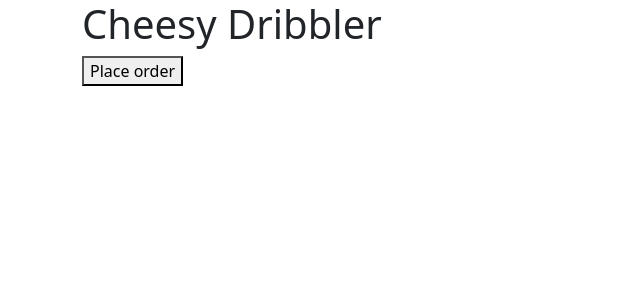
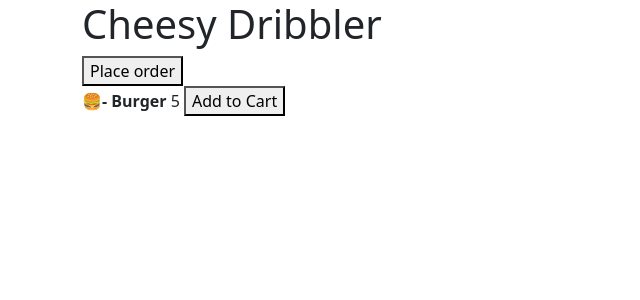
Before and after one commit to alice-njoroge/Vue3-compositions-API, a Vue app: page / in a window 1280 px wide. Shown: the top 300 px of the page, without its empty margins (0-640 px from the left). Built offline with nearby package versions, Linux system fonts and the light colour scheme.

Commit message:
using context - emit in setup method

```diff
--- a/src/App.vue
+++ b/src/App.vue
@@ -1,10 +1,13 @@
 <script>
+import YummyMeal from "@/components/YummyMeal.vue";
 export default {
+  components: {YummyMeal},
   setup() {
     const name = "Cheesy Dribbler";
     const placeOrder = () => alert('your order has been placed!')
+    const addItem = (item) => alert(`adding ${item} to cart`)
 
-    return {name, placeOrder}
+    return {name, placeOrder, addItem}
 
   }
 }
@@ -15,7 +18,8 @@ export default {
 
   <div class="container">
     <h1>{{name}}</h1>
-    <button @click="placeOrder"> Place order</button>
+    <button @click="placeOrder" > Place order</button>
+    <YummyMeal name="Burger" @addToCart="addItem" price="5"/>
 
   </div>
 
--- /dev/null
+++ b/src/components/YummyMeal.vue
@@ -0,0 +1,30 @@
+<script>
+export default {
+  props: {
+    name: String,
+    price: Number,
+  },
+  setup(props, {emit}) {
+    const addToCart = ()=> emit('addToCart', props.name);
+
+    return {addToCart}
+
+  }
+
+}
+
+</script>
+
+<template>
+
+<div>
+  <strong> 🍔- {{ name}}</strong>
+  {{price}}
+  <button @click="addToCart">Add to Cart</button>
+</div>
+
+</template>
+
+<style scoped>
+
+</style>
```
